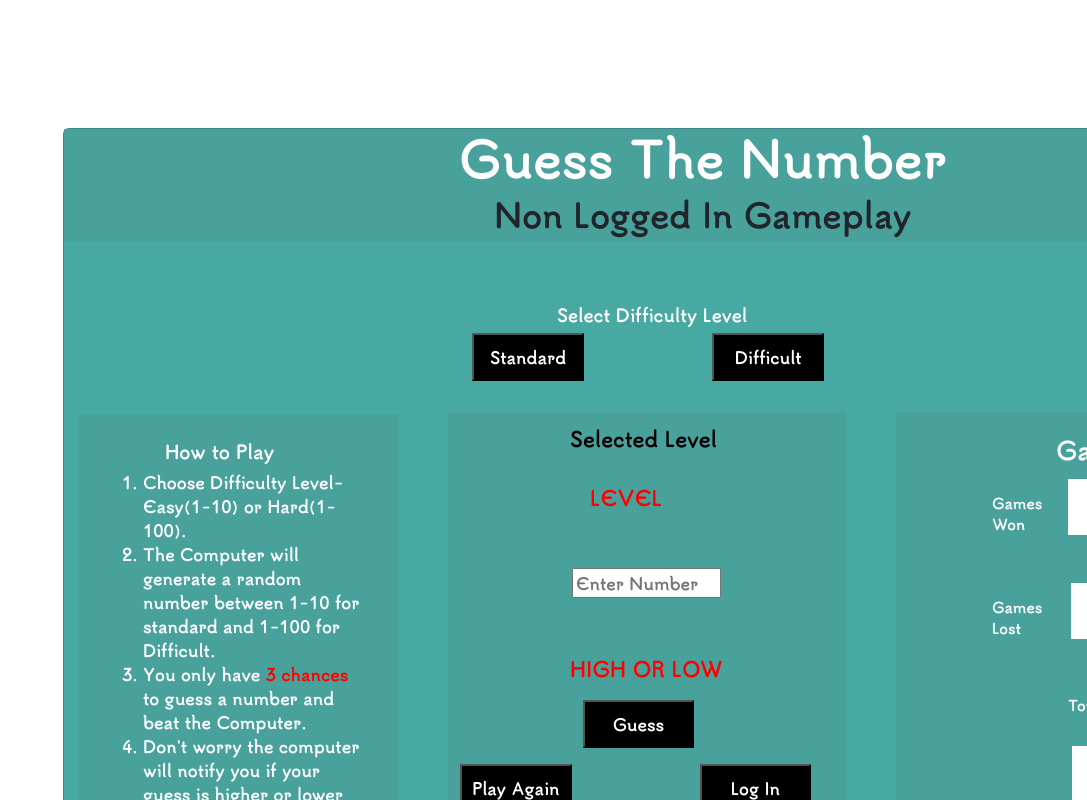
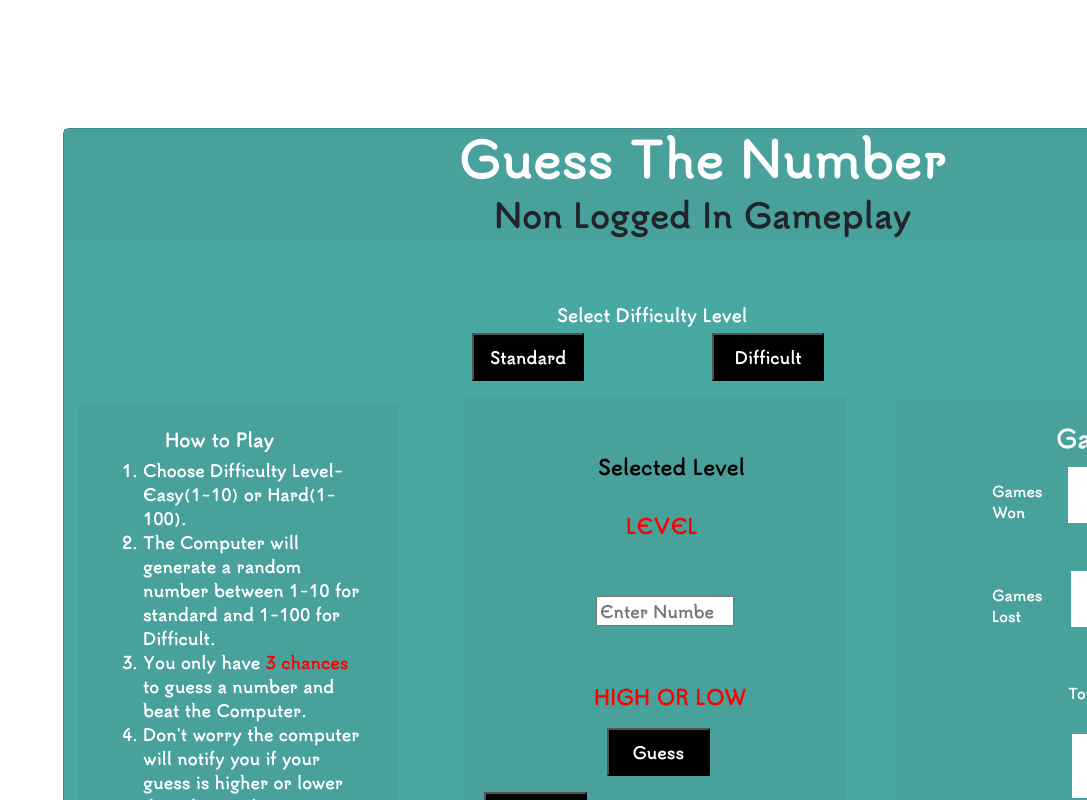
Before and after one commit to AndrewIMLEx/Learning-Project, a React app: page / in a window 1280 px wide. Shown: the top 800 px of the page, without its empty margins (193-1280 px from the left). Built offline with nearby package versions, Linux system fonts and the light colour scheme.

Commit message:
add pad styling to level card

```diff
--- a/src/Homepage/Levels.jsx
+++ b/src/Homepage/Levels.jsx
@@ -73,15 +73,16 @@ clickedbuttonGuess(e){
 render(){
     return(
         <>
+
         <div className="levelselect">
         <h5 style={{color: "white",fontSize:"17px",marginLeft:'5em'}}>Select Difficulty Level</h5>
         <button id="standard"  onClick ={this.standard}>Standard</button>
         <button id="difficult" onClick ={this.difficult}>Difficult</button>
         </div>
         <div className="levelCard">
-        <h3 style={{color: "black",fontSize: '20px',marginLeft: '5.5em'}}>Selected Level</h3>
+        <h3 style={{color: "black",fontSize: '20px',marginLeft: '5.7em',paddingTop: '2em'}}>Selected Level</h3>
         &nbsp;
-        <p style={{color: "red",fontSize: 20,marginLeft:'6.5em'}}>{ this.state.levelSelected }</p>
+        <p style={{color: "red",fontSize: 20,marginLeft:'7.1em'}}>{ this.state.levelSelected }</p>
         &nbsp;
         <form id = "LevelForm">
             <input style={{float:'center'}} value={this.state.input}  id = "Levelsinput" placeholder="Enter Number Here" type="number" onChange = {this.guessNumber} ref={this.inputFocus}/>
--- a/src/style.css
+++ b/src/style.css
@@ -72,11 +72,12 @@ input{
     margin-top:0.9em;
 }
 .levelCard{
-    margin-top: 2em;
+    margin-top: 1em;
+    margin-left: 1em;
     background-color: #49A19C;
-    padding: 14px;
-    padding-bottom: 8em;
-    padding-left:12px
+    padding: 18px;
+    padding-bottom: 4em;
+    padding-left:20px
 }
 #login{
     margin-left: 8rem;
@@ -95,7 +96,7 @@ label {
 #Levelsinput{
     margin-left: 5em;
 }
-p {
+p{
     color: white;
     margin-left: 8em;
 }
```
